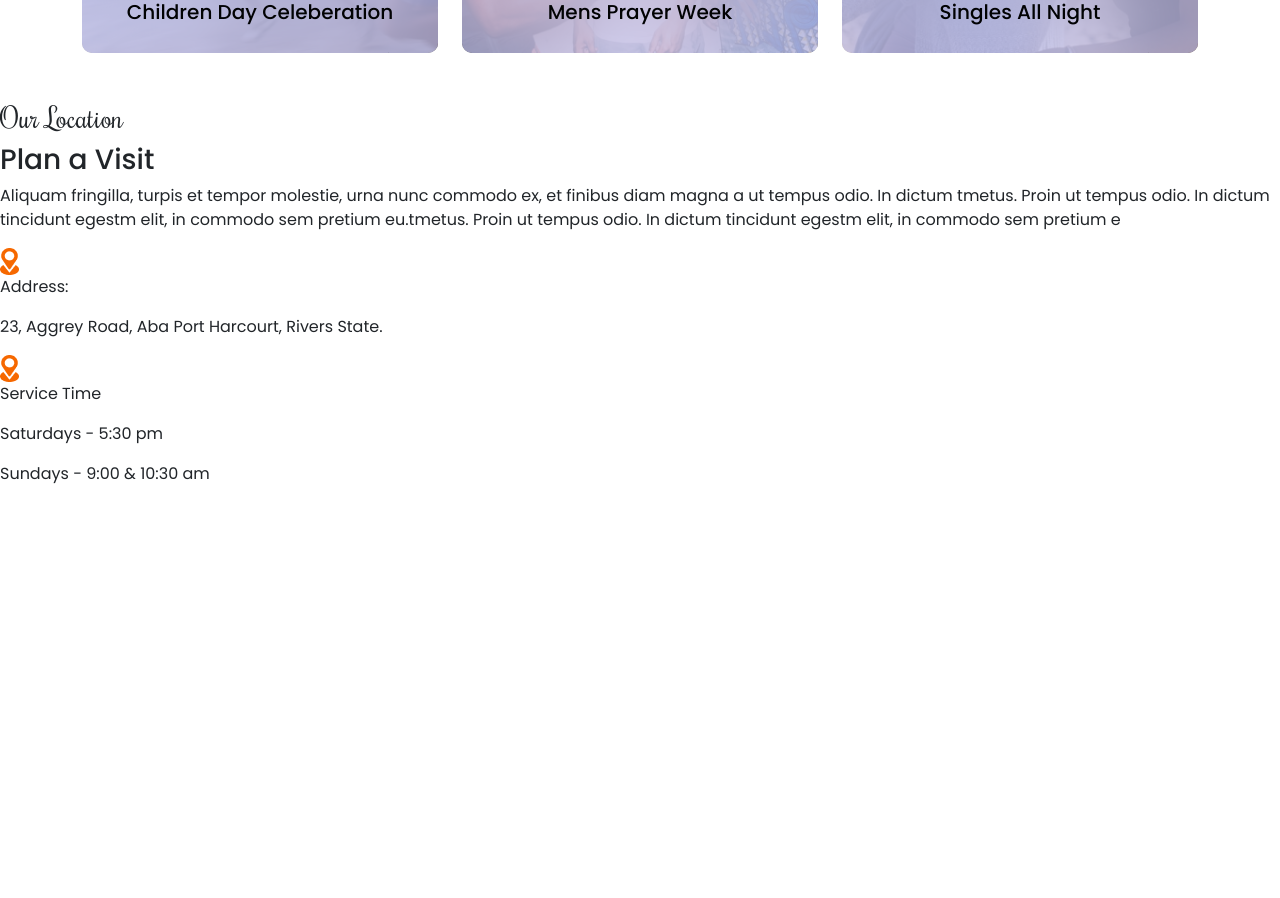
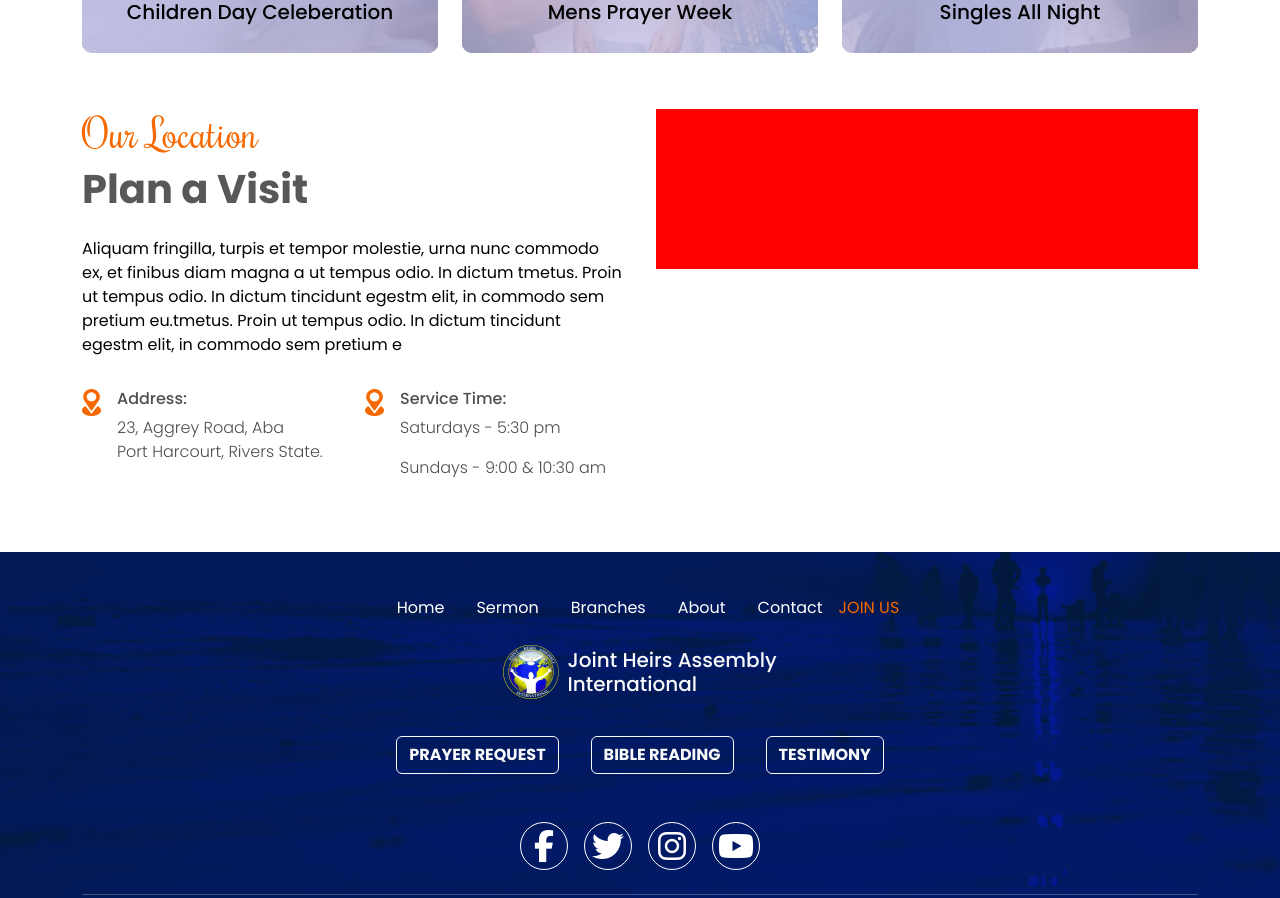
Before and after one commit to pin4eva/joint_heirs_frontend, a Next.js app: page /events/Index in a window 1280 px wide. Shown: the part 1675-2573 px from the top of the page. Before the commit the page ends 2209 px from the top, so only its background shows below. Built offline with nearby package versions, Linux system fonts and the light colour scheme.

Commit message:
complete events-location-text section

```diff
--- a/src/pages/events/Index.tsx
+++ b/src/pages/events/Index.tsx
@@ -4,7 +4,7 @@ import EventCard from "components/events/EventCard";
 import Link from "next/link";
 import React, { useState } from "react";
 import HeaderComp from "../../components/HeaderComp";
-// import FrontLayout from "../../layouts/FrontLayout";
+import FrontLayout from "../../layouts/FrontLayout";
 
 const EventsPage = () => {
 	const activeLink = {
@@ -37,7 +37,7 @@ const EventsPage = () => {
 		setCurrentLink({ ...activeLink, youth: true });
 	};
 	return (
-		// <FrontLayout showHeader={false}>
+		<FrontLayout showHeader={false}>
 			<div className="events">
 				<section className="events-hero">
 					<HeaderComp />
@@ -111,11 +111,11 @@ const EventsPage = () => {
 					</div>
 				</section>
 				<section className="events-location">
-				<div className="events-location-inner">
-					<div className="events-location-text">
-						<h3 className="rochester">Our Location</h3>
-						<h3>Plan a Visit</h3>
-						<p>
+					<div className="events-location-inner container">
+						<div className="events-location-inner_text">
+							<h3 className="rochester text-warning">Our Location</h3>
+							<h3 className="inner-text-heading">Plan a Visit</h3>
+							<p className="text-dark">
 								Aliquam fringilla, turpis et tempor molestie, urna nunc commodo ex, et finibus diam
 								magna a ut tempus odio. In dictum tmetus. Proin ut tempus odio. In dictum tincidunt
 								egestm elit, in commodo sem pretium eu.tmetus. Proin ut tempus odio. In dictum
@@ -124,27 +124,29 @@ const EventsPage = () => {
 							<div className="location-info">
 								<div className="address">
 									<img src="/images/location.png" alt="" />
-								<div className="address-text">
-									<p>Address:</p>
-									<p>23, Aggrey Road, Aba Port Harcourt, Rivers State.</p>
+									<div className="info-text">
+										<h6>Address:</h6>
+										<p>
+											23, Aggrey Road, Aba <br /> Port Harcourt, Rivers State.
+										</p>
 									</div>
 								</div>
 								<div className="time">
 									<img src="/images/location.png" alt="" />
-								<div className="time-text">
-									<p>Service Time</p>
+									<div className="info-text">
+										<h6>Service Time:</h6>
 										<p>Saturdays - 5:30 pm </p>
 										<p>Sundays - 9:00 & 10:30 am</p>
 									</div>
 								</div>
 							</div>
 						</div>
-					<div className="events-location-map"></div>
+						<div className="events-location-inner_map"></div>
 					</div>
 					{/* <img src="/images/events-location-img.png" alt="" /> */}
 				</section>
 			</div>
-		// </FrontLayout>
+		</FrontLayout>
 	);
 };
 
--- a/src/styles/events.scss
+++ b/src/styles/events.scss
@@ -24,7 +24,10 @@
 	}
 	&-content {
 		&-nav {
-			margin-block: 2rem 4rem;
+			margin-block: 2rem;
+			@media screen and (min-width: $mobile) {
+				margin-block: 2rem 4rem;
+			}
 			ul {
 				display: flex;
 				justify-content: space-around;
@@ -81,9 +84,66 @@
 		}
 	}
 	&-location {
-		margin-block: 3rem;
+		margin-block: 3.5rem;
 		&-inner {
-			// display: flex;
+			&_text {
+				h3 {
+					font-size: 2.5rem;
+					&.inner-text-heading {
+						font-weight: 700;
+						color: $secondary;
+						margin-bottom: 1.5rem;
+					}
+					@media screen and (min-width: $mobile) and (max-width: $md) {
+						text-align: center;
+					}
+				}
+				.location-info {
+					display: flex;
+					margin-top: 2rem;
+					gap: 0.5rem;
+					.address {
+						display: flex;
+						flex-direction: column;
+						gap: 1rem;
+						width: 50%;
+
+						img {
+							width: 1.1875rem;
+							height: 1.6875rem;
+						}
+						.info-text {
+							h6 {
+								color: #4f4f4f;
+								font-weight: 500;
+							}
+							p {
+								color: #4f4f4f;
+								font-weight: 300;
+								font-size: 1rem;
+							}
+						}
+					}
+					.time {
+						@extend .address;
+					}
+					@media screen and (min-width: $mobile) {
+						gap: 1.5rem;
+						.address {
+							flex-direction: row;
+						}
+					}
+				}
+			}
+			@media screen and (min-width: $md) {
+				display: grid;
+				grid-template-columns: 1fr 1fr;
+				gap: 2rem;
+			}
+			&_map {
+				height: 10rem;
+				background-color: red;
+			}
 		}
 	}
 }
```
Lines whose indentation alone changed are shown as unchanged.
